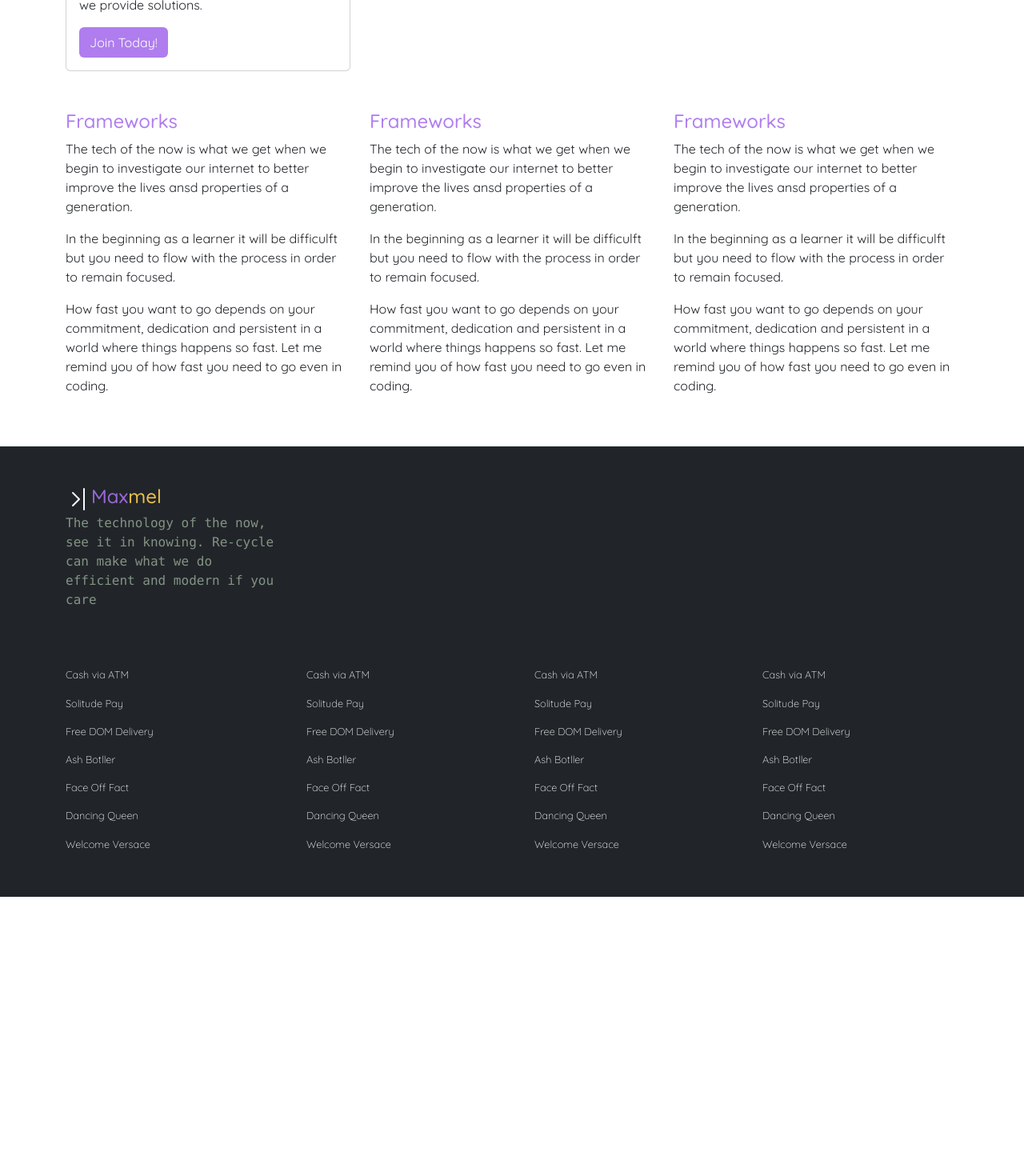
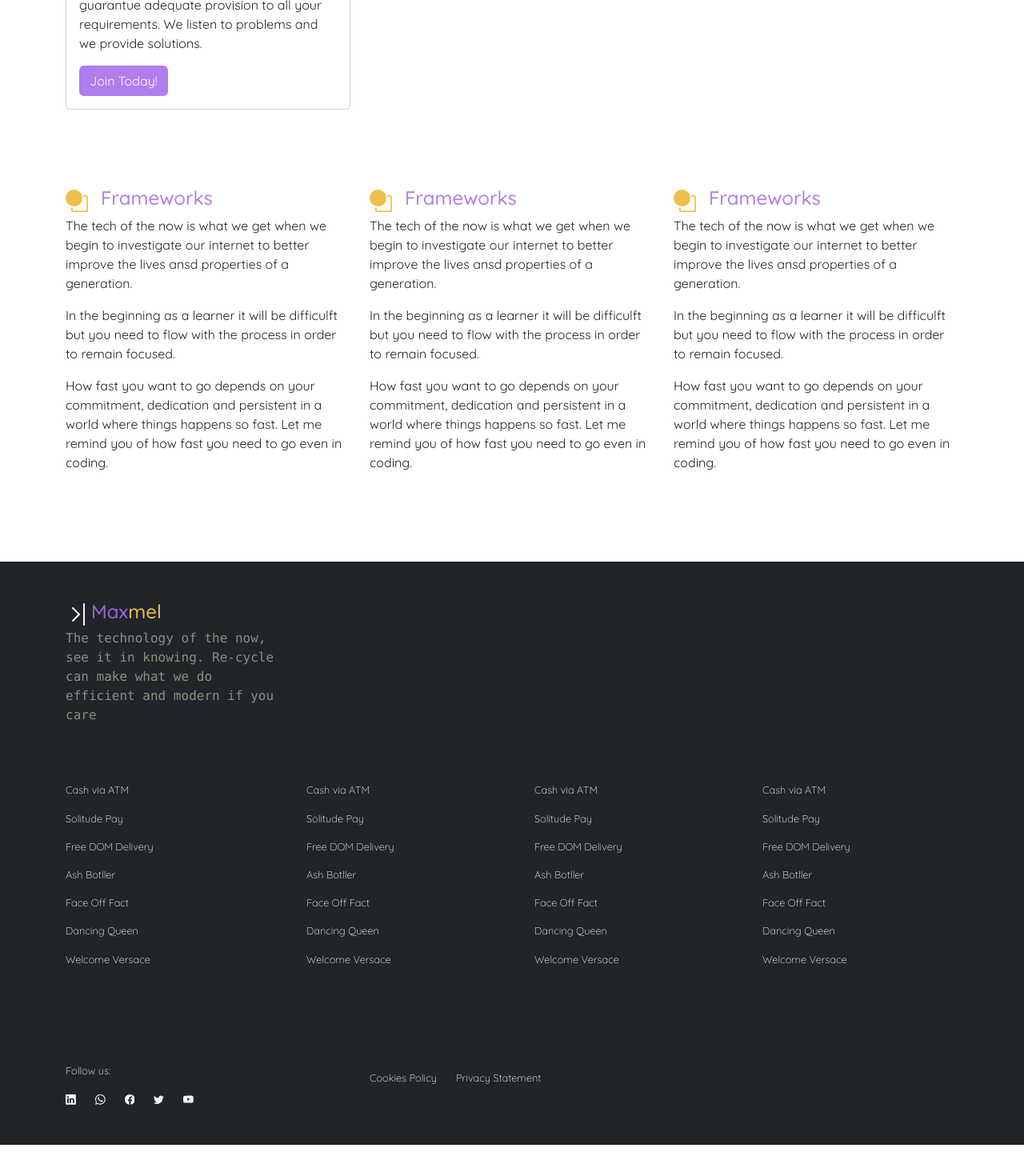
Before and after one commit to Henry-Egboh/maxmel, a React (Create React App) app: page / in a window 1280 px wide. Shown: the part 1132-2602 px from the top of the page at 80% size. Before the commit the page ends 2253 px from the top, so only its background shows below. Built offline with nearby package versions, Linux system fonts and the light colour scheme.

Commit message:
Added social icons to the footer

```diff
--- a/src/Components/Footer.js
+++ b/src/Components/Footer.js
@@ -2,7 +2,8 @@ import Container from 'react-bootstrap/Container';
 import Row from 'react-bootstrap/Row';
 import Col from 'react-bootstrap/Col';
 import Nav from 'react-bootstrap/Nav';
-import { ChevronBarRight } from 'react-bootstrap-icons';
+import { Link } from 'react-router-dom';
+import { ChevronBarRight,Facebook,Whatsapp,Linkedin,Twitter,Youtube } from 'react-bootstrap-icons';
 
 const Footer = () => {
     return (
@@ -72,6 +73,30 @@ const Footer = () => {
                       </Nav>
                     </Col>
                 </Row>
+
+                     {/*base footer  */}
+                     <Row className='footer-text align-items-center my-5 pt-3 pb-5'>
+                      {/* social icons */}
+                      <Col xs={12} md={4}>
+                          <p>Follow us:</p>
+                          <div className='d-flex gap-4'>
+                                <Link to='/' className='text-light'><Linkedin /></Link>
+                                <Link to='/' className='text-light'><Whatsapp /></Link>
+                                <Link to='/' className='text-light'><Facebook /></Link>
+                                <Link to='/' className='text-light'><Twitter /></Link>
+                                <Link to='/' className='text-light'><Youtube /></Link>
+                          </div>
+                      </Col>
+
+                      {/* privacy statement */}
+                      <Col xs={6} md={4} className='d-flex gap-4'>
+                      <Link to='/' className='text-light text-decoration-none'><p>Cookies Policy</p></Link>
+                      <Link to='/' className='text-light text-decoration-none'><p>Privacy Statement</p></Link>
+                      </Col>
+
+                      {/* empty col */}
+                      <Col xs={6} md={4}></Col>
+                     </Row>
           </Container>
         </footer>
      );
--- a/src/Components/Main.js
+++ b/src/Components/Main.js
@@ -6,7 +6,7 @@ import { BoxArrowInRight } from 'react-bootstrap-icons';
 function Main() {
     return (
         <main>
-            <Container className='my-5'>
+            <Container className='mt-5 pt-5'>
             {/* side bar col 1 */}
             <Row>
                 <Col xs={12} md={4} className='mb-5 mb-lg-0'>
--- a/src/Components/Section.js
+++ b/src/Components/Section.js
@@ -1,15 +1,15 @@
-import { Row, Col, Container, Badge } from 'react-bootstrap';
-
+import { Row, Col, Container } from 'react-bootstrap';
+import { CircleSquare } from 'react-bootstrap-icons';
 
 const Section = () => {
     return (
             <section>
-                <Container className='my-5'>
-                    <Row className='my-5'>
+                <Container className='py-5 my-5'>
+                    <Row className=''>
                         <Col xs={12} sm={6} lg={4}>
                         <div className='d-flex align-items-center'>
-                            <h4 className='color-text me-5'>Frameworks</h4>
-
+                            <CircleSquare className='fs-3 me-3 color-text-sub'/>
+                            <h4 className='color-text'>Frameworks</h4>
                         </div>
                         <p>The tech of the now is what we get when we begin to investigate our internet to better improve the lives ansd properties of a generation.</p>
                         <p>In the beginning as a learner it will be difficulft but you need to flow with the process in order to remain focused.</p>
@@ -20,8 +20,8 @@ const Section = () => {
 
                         <Col xs={12} sm={6} lg={4}>
                         <div className='d-flex align-items-center'>
-                            <h4 className='color-text me-5'>Frameworks</h4>
-
+                            <CircleSquare className='fs-3 me-3 color-text-sub'/>
+                            <h4 className='color-text'>Frameworks</h4>
                         </div>
                         <p>The tech of the now is what we get when we begin to investigate our internet to better improve the lives ansd properties of a generation.</p>
                         <p>In the beginning as a learner it will be difficulft but you need to flow with the process in order to remain focused.</p>
@@ -32,8 +32,8 @@ const Section = () => {
 
                         <Col xs={12} sm={6} lg={4}>
                         <div className='d-flex align-items-center'>
-                            <h4 className='color-text me-5'>Frameworks</h4>
-
+                            <CircleSquare className='fs-3 me-3 color-text-sub'/>
+                            <h4 className='color-text'>Frameworks</h4>
                         </div>
                         <p>The tech of the now is what we get when we begin to investigate our internet to better improve the lives ansd properties of a generation.</p>
                         <p>In the beginning as a learner it will be difficulft but you need to flow with the process in order to remain focused.</p>
```
